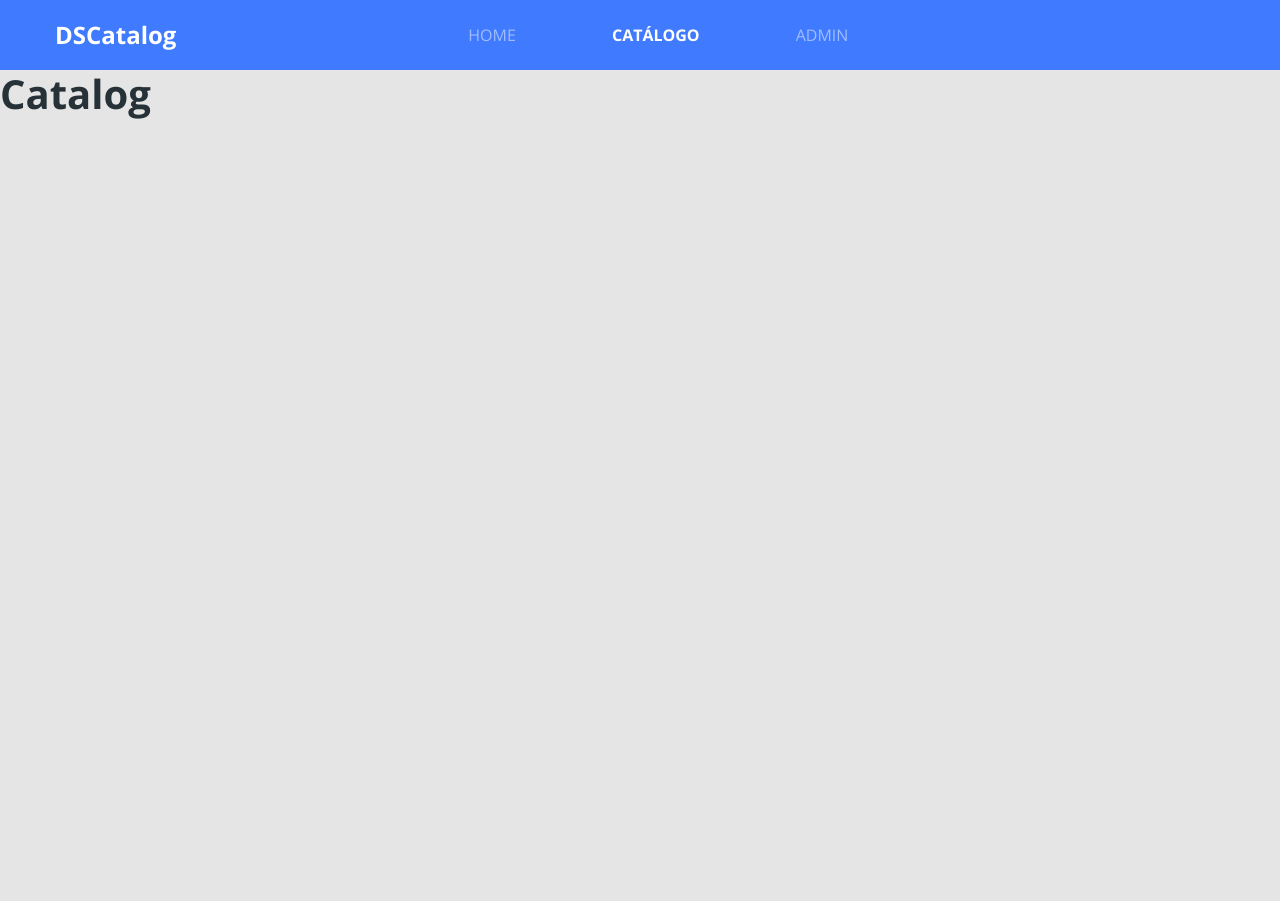
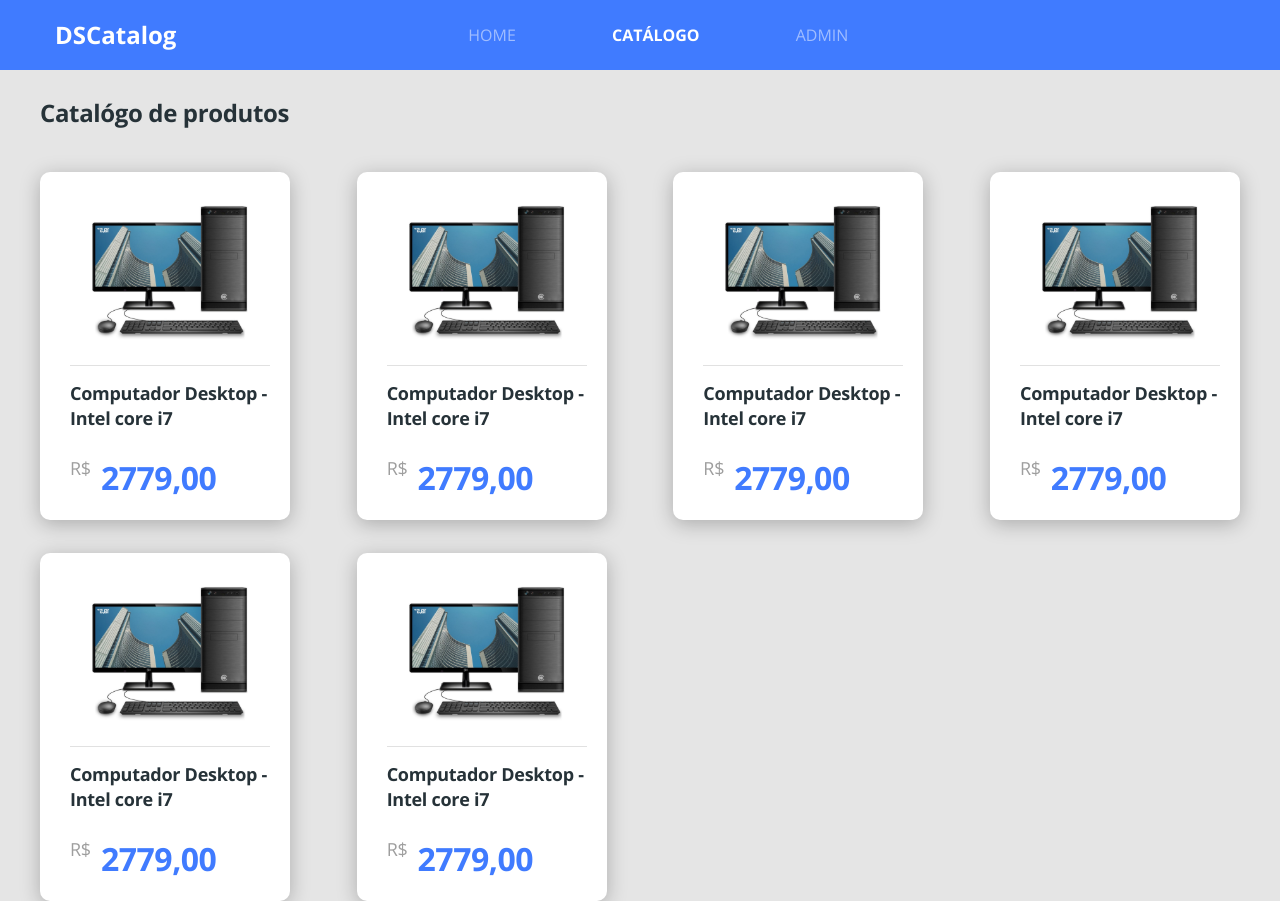
Before and after one commit to VitorLucas98/Bootcamp-dscatalog, a React (Create React App) app in the folder front-web/: page /catalog in a window 1280 px wide. Before the commit the page ends 800 px from the top, so only its background shows below. Built offline with nearby package versions, Linux system fonts and the light colour scheme.

Commit message:
Finish product listing layout

```diff
--- a/front-web/src/app.scss
+++ b/front-web/src/app.scss
@@ -21,3 +21,16 @@
     color:unset;
   }
 }
+
+.border-radius-10 {
+  border-radius: 10px;
+}
+
+.border-radius-20 {
+  border-radius: 20px;
+}
+
+.card-base {
+  background: #FFF;
+  box-shadow: 0px 4px 20px rgba(0, 0, 0, 0.25);
+}
--- /dev/null
+++ b/front-web/src/core/pages/Catalog/components/ProductCard/index.tsx
@@ -0,0 +1,18 @@
+import React from 'react';
+import './styles.scss';
+import {ReactComponent as ProductImage} from '../../../../assets/images/product.svg';
+
+const ProductCard = () =>(
+    <div className="card-base border-radius-10 product-card">
+        <ProductImage/>
+        <div className ='product-info'>
+            <h6 className ='product-name'>Computador Desktop - Intel core i7 </h6>
+            <div className="product-price-container">
+                <span className ='product-currency'>R$</span>
+                <h3 className='product-price'>2779,00</h3>
+            </div>
+        </div>
+    </div>
+);
+
+export default ProductCard;
--- /dev/null
+++ b/front-web/src/core/pages/Catalog/components/ProductCard/styles.scss
@@ -0,0 +1,35 @@
+.product-card{
+    padding: 20px 20px 20px 30px;
+    text-align: center;
+}
+
+.product-info{
+    border-top: 1px solid #E1E1E1;
+    text-align: left;
+    padding-top: 15px;
+    margin-top: 15px;
+}
+.product-name{
+    font-size: 18px;
+    line-height: 25px;
+    letter-spacing: -0.015em;
+}
+.product-price-container{
+    margin-top: 25px;
+    display: flex;
+}
+
+.product-currency{
+    font-size: 18px;
+    line-height: 25px;
+    letter-spacing: -0.015em;
+    color: #9E9E9E;
+}
+
+.product-price{
+    font-size: 32px;
+    line-height: 44px;
+    letter-spacing: -0.015em;
+    color: #407BFF;
+    margin-left: 10px;
+}
--- a/front-web/src/core/pages/Catalog/index.tsx
+++ b/front-web/src/core/pages/Catalog/index.tsx
@@ -1,8 +1,18 @@
 import React from 'react';
+import ProductCard from './components/ProductCard';
+import './styles.scss';
 
 const Catalog = () => (
-    <div>
-        <h1>Catalog</h1>
+    <div className ='catalog-container'>
+        <h1 className ='catalog-title'>Catalógo de produtos</h1>
+        <div className="catalog-products">
+            <ProductCard/>
+            <ProductCard/>
+            <ProductCard/>
+            <ProductCard/>
+            <ProductCard/>
+            <ProductCard/>
+        </div>
     </div>
 );
 
--- /dev/null
+++ b/front-web/src/core/pages/Catalog/styles.scss
@@ -0,0 +1,17 @@
+.catalog-container{
+    margin-top: 26px;
+    padding-left: 40px;
+    padding-right: 40px;
+}
+.catalog-title{
+    font-size: 24px;
+    line-height: 33px;
+    letter-spacing: -0.015em;
+}
+.catalog-products{
+    margin-top: 43px;
+    display: grid;
+    grid-template-columns: repeat(auto-fill, 250px);
+    grid-gap: 33px 20px;
+    justify-content: space-between;
+}
--- a/front-web/src/core/pages/Home/index.tsx
+++ b/front-web/src/core/pages/Home/index.tsx
@@ -6,7 +6,7 @@
 
 const Home = () => (
     <div className='home-container'>
-        <div className=" row home-content">
+        <div className=" row home-content card-base border-radius-20">
             <div className="col-6 home-text">
                 <h1 className='text-title'>Conheça o melhor <br /> catálogo de produtos</h1>
                 <p className='text-subtitle'>
--- a/front-web/src/core/pages/Home/styles.scss
+++ b/front-web/src/core/pages/Home/styles.scss
@@ -4,9 +4,6 @@
     padding-right: 40px;
 }
 .home-content{
-    background: #FFF;
-    box-shadow: 0px 4px 20px rgba(0, 0, 0, 0.25);
-    border-radius: 20px;
     padding-top: 115px;
     padding-bottom: 150px;
 }
```
Also changed, not shown: front-web/src/core/assets/images/product.svg (added).
